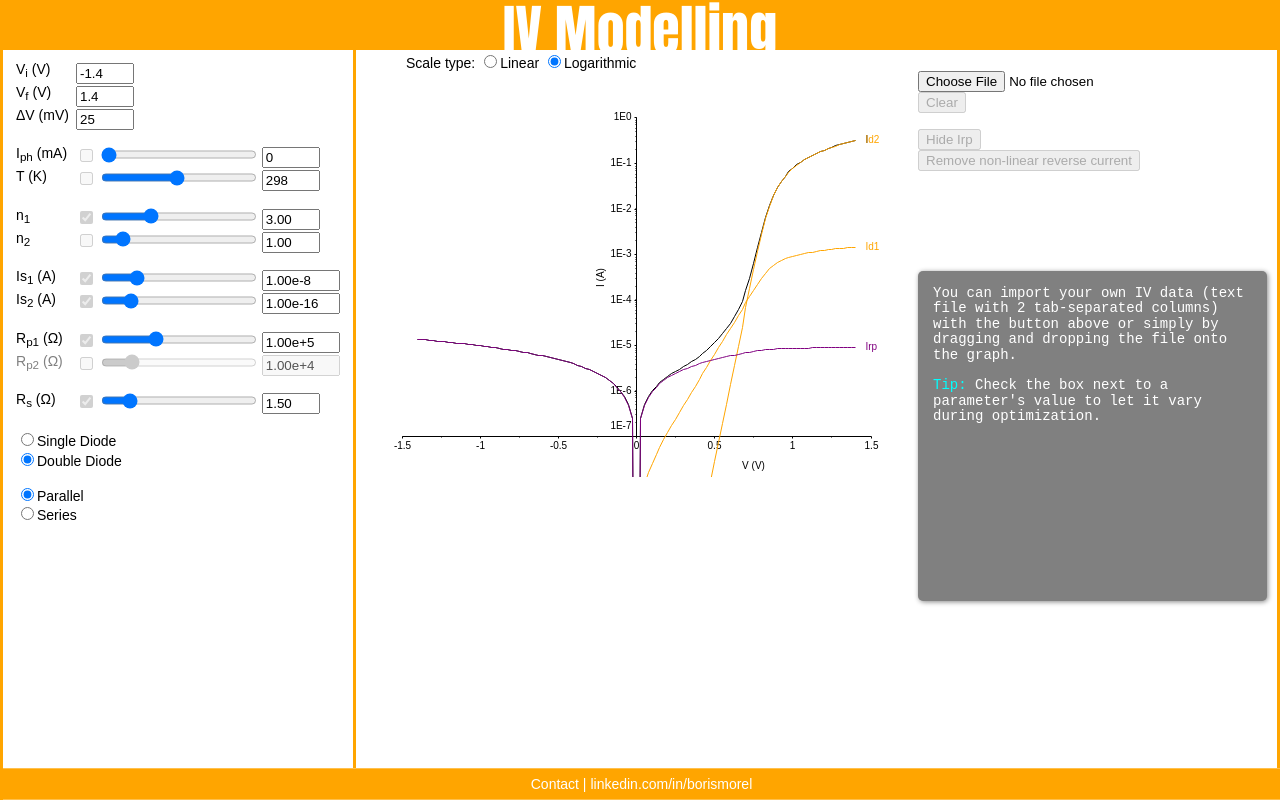
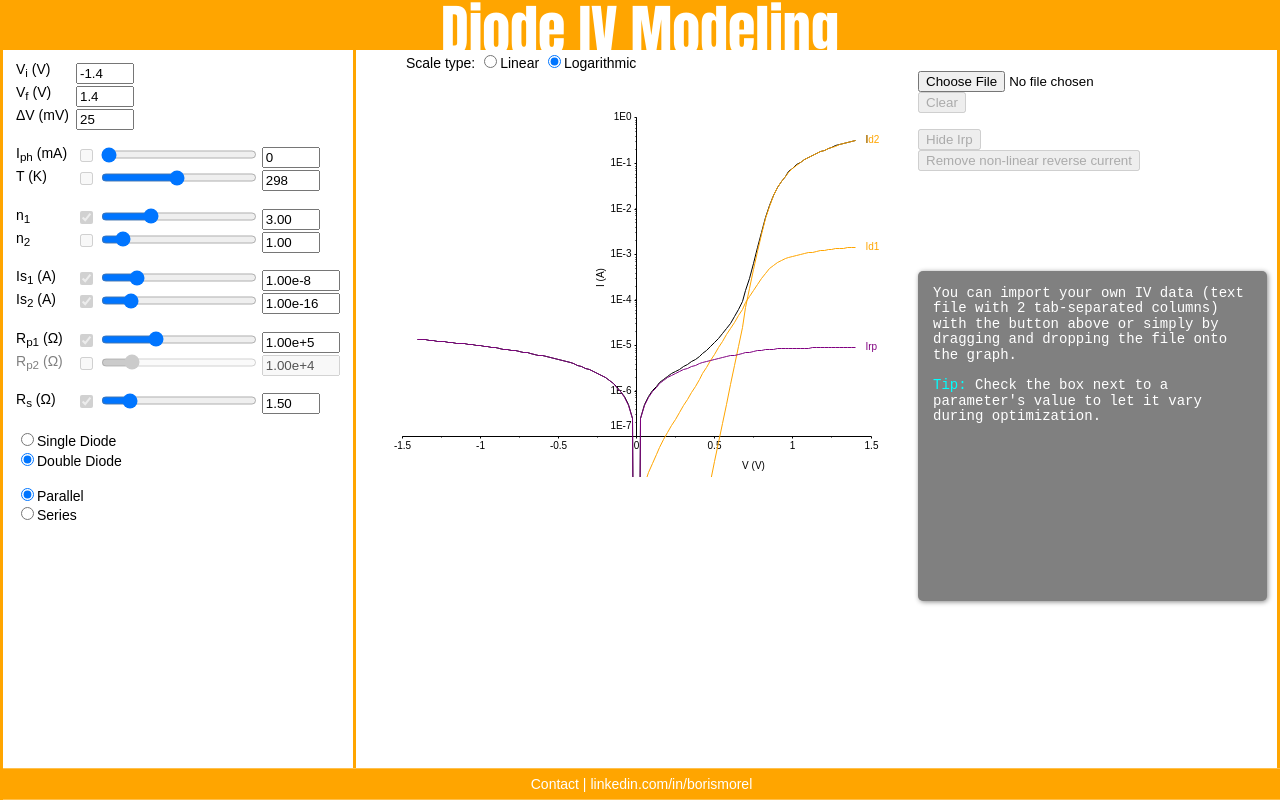
Before and after one commit to borismo/diode-iv-modeling, a plain HTML site: page index.html in a window 1280 px wide. Drawn offline with nearby package versions, Linux system fonts and the light colour scheme.

Commit message:
Modify page title

```diff
--- a/index.html
+++ b/index.html
@@ -2,7 +2,7 @@
 <html lang='en'>
 <head>
 	<meta charset='utf-8'>
-	<title>IV modelling</title>
+	<title>Diode IV modeling</title>
 
 	<script src='assets/js/main.js'></script>
 	<script src='assets/js/fit.js'></script>
@@ -139,6 +139,6 @@
 		</address>
 	</footer>
 	<header>
-		<h1>IV Modelling</h1>
+		<h1>Diode IV Modeling</h1>
 	</header>
 </body>
```
